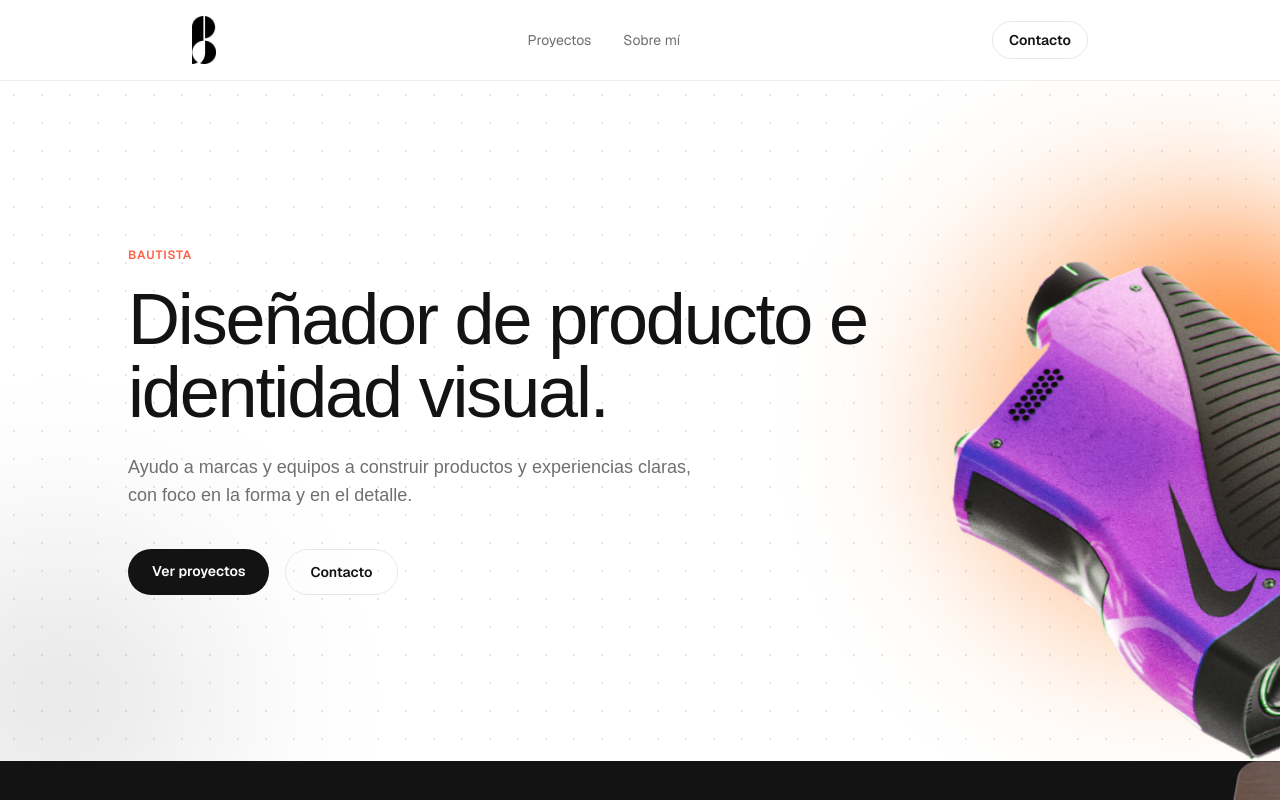
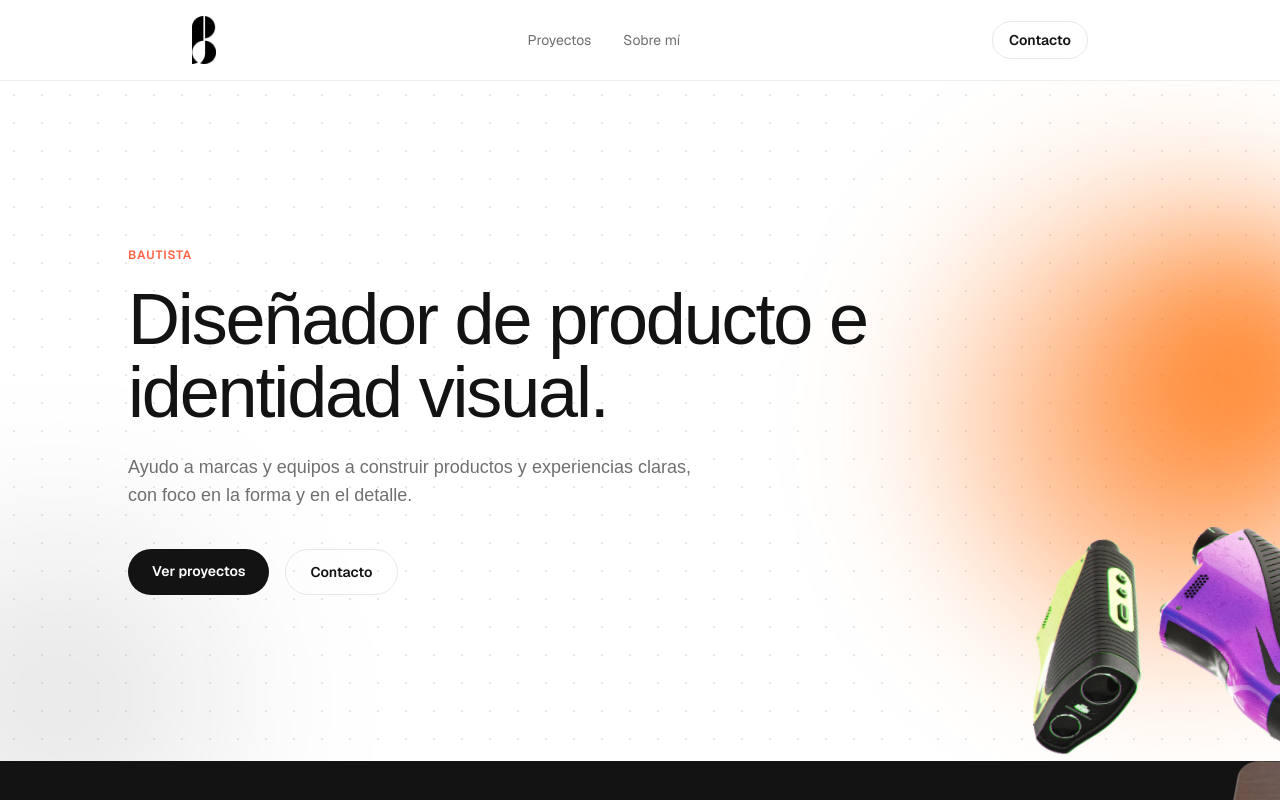
Before and after one commit to bautidelatorre/Portfolio, a Next.js app: page / in a window 1280 px wide. Shown: the top 800 px of the page. Built offline with nearby package versions, Linux system fonts and the light colour scheme; no server answers; the database is empty; a web font is replaced by a local one.

Commit message:
Show both rangefinder colorways in the Hero, smaller
Use the full uploaded reference (both devices) instead of just the
purple one, and shrink it per feedback.

```diff
--- a/components/site/Hero.tsx
+++ b/components/site/Hero.tsx
@@ -16,13 +16,13 @@ export function Hero() {
         className="pointer-events-none absolute -bottom-24 left-[-8%] h-[320px] w-[320px] rounded-full bg-dark/10 blur-[90px]"
       />
       <FloatingRender
-        src="/floating/rangefinder.webp"
-        width={1300}
-        height={1183}
+        src="/floating/rangefinder-pair.webp"
+        width={1400}
+        height={834}
         rotate={-4}
         duration={11}
         opacity={0.95}
-        className="right-[-18%] bottom-0 hidden w-[560px] xl:block 2xl:w-[740px]"
+        className="right-[-10%] bottom-2 hidden w-[380px] xl:block 2xl:w-[500px]"
       />
 
       <div className="relative mx-auto w-full max-w-5xl 2xl:max-w-7xl">
```
Also changed, not shown: public/floating/rangefinder-pair.webp (added).
